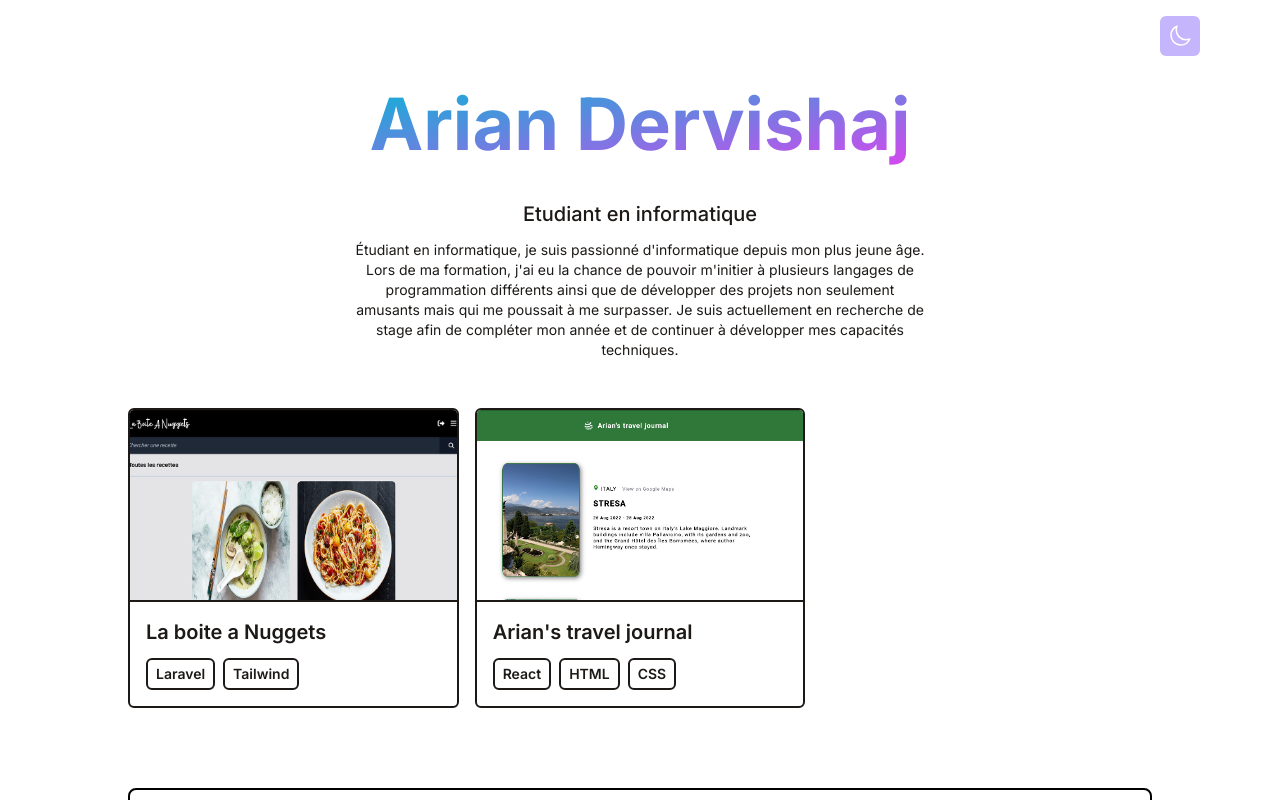
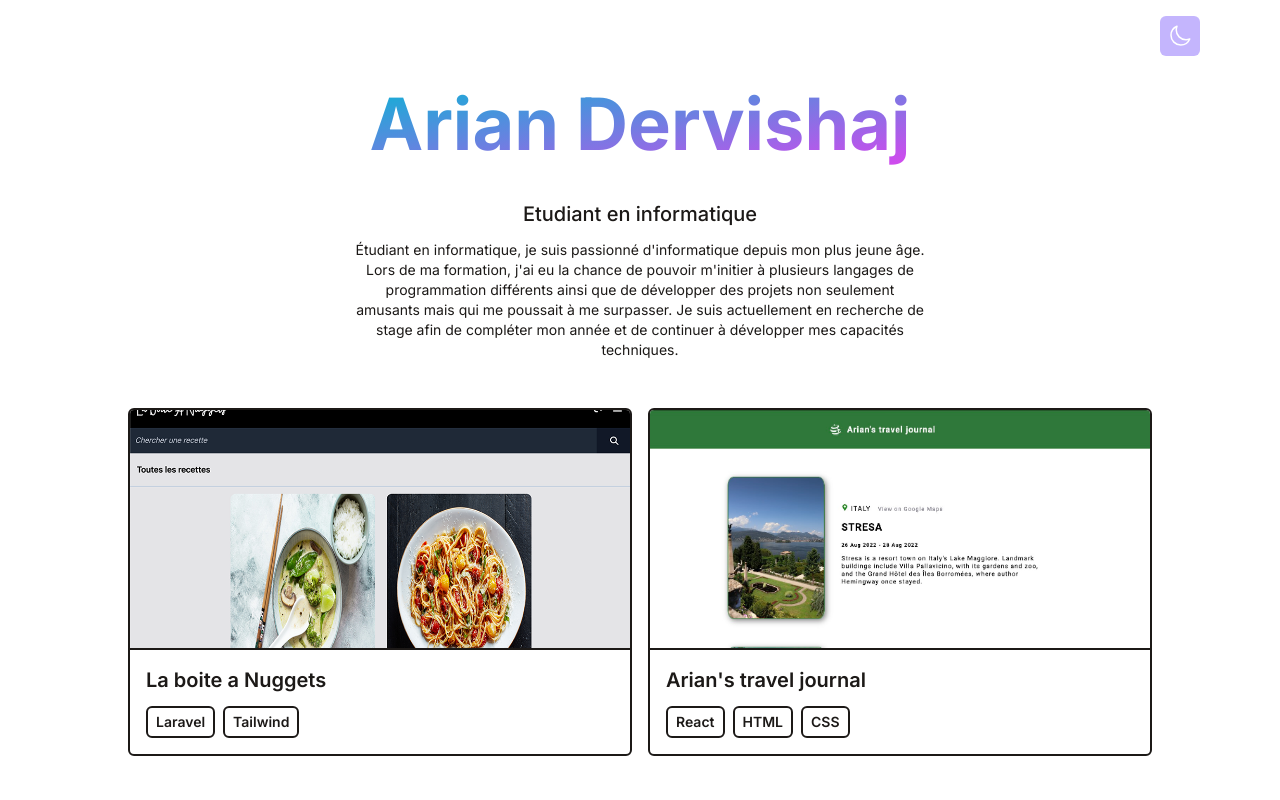
Before and after one commit to ArianDervishaj/ariandervishaj.ch, a React (Vite) app: page / in a window 1280 px wide. Shown: the top 800 px of the page. Built offline with nearby package versions, Linux system fonts and the light colour scheme.

Commit message:
visuelle des projets

```diff
--- a/src/components/Portfolio.jsx
+++ b/src/components/Portfolio.jsx
@@ -7,7 +7,7 @@ function Portfolio(){
 
             <div className="flex flex-col md:flex-row items-center justify-center">
 
-                <div className="grid grid-cols-1 md:grid-cols-2 lg:grid-cols-3 gap-4 ">
+                <div className="grid grid-cols-1 md:grid-cols-2 lg:grid-cols-2 gap-4 ">
 
                     {portfolio.map(project => (
                         <PortfolioItem
--- a/src/components/PortfolioItem.jsx
+++ b/src/components/PortfolioItem.jsx
@@ -10,7 +10,7 @@ function PortfolioItem({title, imgUrl, stack, link}){
             <img
                 src={imgUrl}
                 alt="portfolio"
-                className="w-full h-36 md:h-48 object-cover cursor-pointer border-b-2 border-stone-900 dark:border-white "
+                className="w-full h-36 md:h-60 object-cover cursor-pointer border-b-2 border-stone-900 dark:border-white "
             />
             <div className="w-full p-4">
                 <h3 className="text-lg md:text-xl mb-2 md:mb-3 font-semibold dark:text-white">{title}</h3>
```
